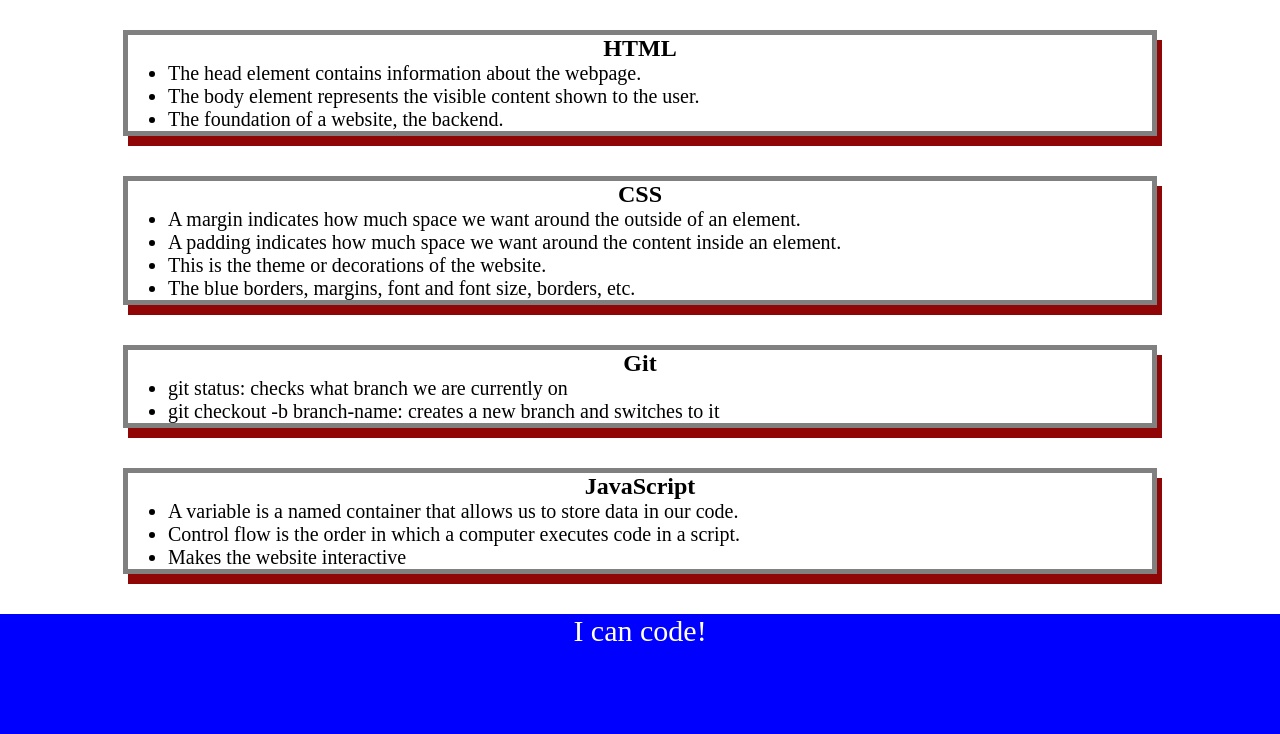
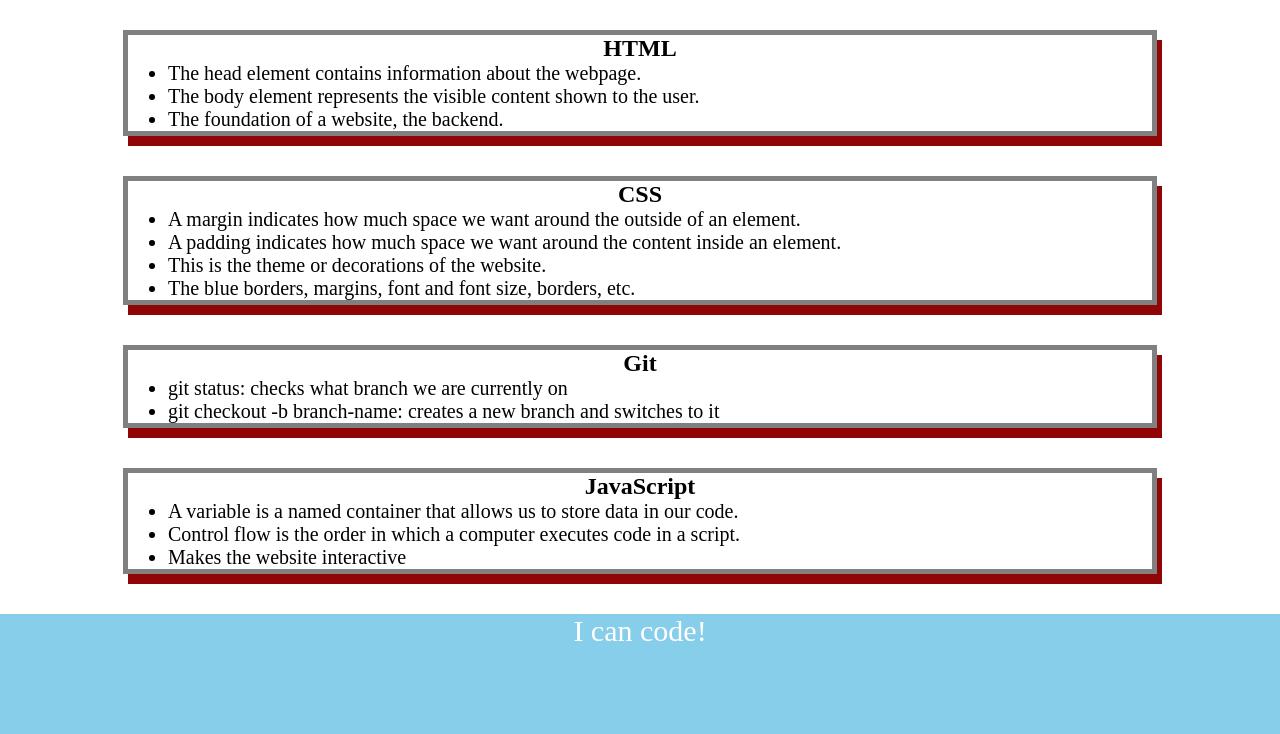
Before and after one commit to MikeNguyen1092/prework-study-guide, a plain HTML site: page index.html in a window 1280 px wide. Shown: the part 130-864 px from the top of the page. Drawn offline with Linux system fonts and the light colour scheme.

Commit message:
Update style.css

```diff
--- a/assets/style.css
+++ b/assets/style.css
@@ -7,7 +7,7 @@ header,
 footer {
     width: 100%;
     height: 120px;
-    background-color: blue;
+    background-color: #87CEEB;
     color: white;
 }
 
```
